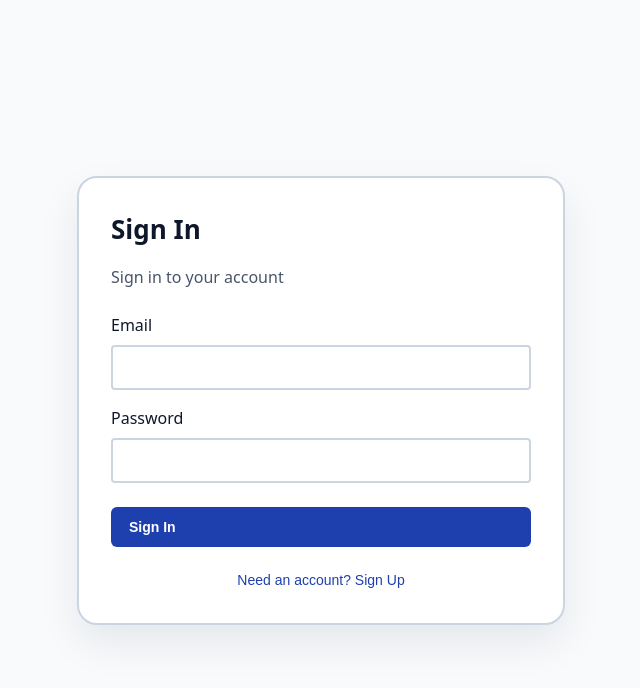
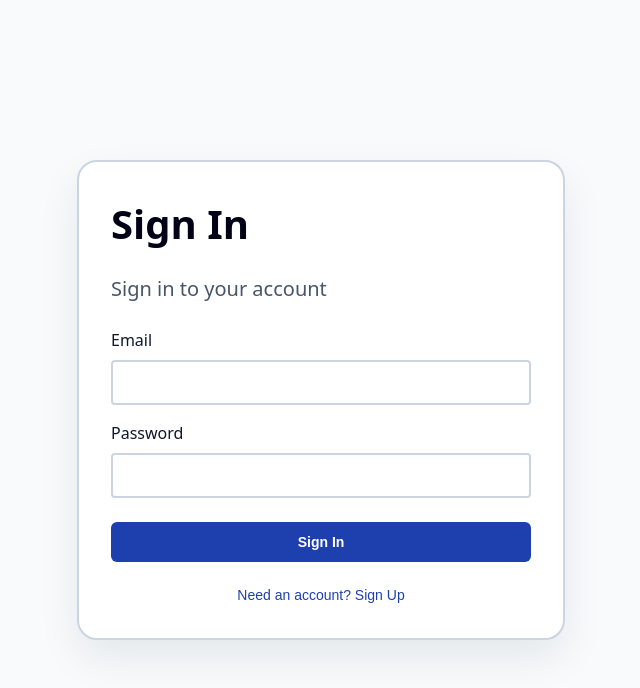
Before and after one commit to skyfalketechnologies/skf-ContentApprovalWorkflow-Dashboard, a React (Vite) app: page /login in a window 1280 px wide. Shown: the top 688 px of the page, without its empty margins (319-959 px from the left). Built offline with nearby package versions, Linux system fonts and the light colour scheme.

Commit message:
-changed the size of the sidebar grid -put a border around the sidebar and made the corners rounded centered the sign in text in loginForm

```diff
--- a/src/index.css
+++ b/src/index.css
@@ -35,7 +35,7 @@ body {
 /* feature: app layout grid for sidebar + main content */
 .app-layout {
   display: grid;
-  grid-template-columns: 260px 1fr;
+  grid-template-columns: 300px 1fr;
   min-height: 100vh;
   background-color: var(--bg-main);
 }
@@ -43,23 +43,19 @@ body {
 /* feature: collapsed sidebar style */
 .sidebar {
   background-color: var(--bg-sidebar);
-  border-right: 2px solid var(--border-color);
+  border: 2px solid var(--border-color);
+  border-radius: 12px;
   padding: 24px;
   display: flex;
   flex-direction: column;
   gap: 24px;
-  width: 260px;
+  width: 200px;
+  margin: 24px;
   transition: width 0.2s ease, padding 0.2s ease;
 }
 
 .sidebar.collapsed {
-  width: 70px;
-  padding-left: 16px;
-  padding-right: 16px;
-}
-
-.sidebar.collapsed {
-  width: 70px;
+  width: 60px;
   padding-left: 16px;
   padding-right: 16px;
 }
@@ -131,7 +127,7 @@ body {
 }
 
 .sidebar-icon {
-  font-size: 18px;
+  font-size: 24px;
 }
 
 .sidebar-label {
@@ -140,7 +136,7 @@ body {
 }
 
 .sidebar-footer {
-  margin-top: auto;
+  margin-top: 50px;
   display: flex;
   flex-direction: column;
   gap: 10px;
@@ -188,7 +184,7 @@ body {
   border-radius: 12px;
   background-color: #f8fafc;
   color: var(--text-muted);
-  line-height: 1.5;
+  line-height: 2;
 }
 
 .dashboard-grid,
@@ -256,12 +252,14 @@ body {
 
 .auth-title {
   margin: 0 0 8px 0;
-  font-size: 26px;
+  font-size: 40px;
+  color: #020116;
 }
 
 .auth-subtitle {
   color: var(--text-muted);
   margin-bottom: 24px;
+  font-size: 20px;
 }
 
 .auth-toggle {
@@ -277,6 +275,9 @@ body {
 .auth-submit {
   width: 100%;
   margin-bottom: 12px;
+  display: flex;
+  justify-content: center; /* Horizontally centers the text */
+  align-items: center;
 }
 
 .sidebar-footer-meta {
```
